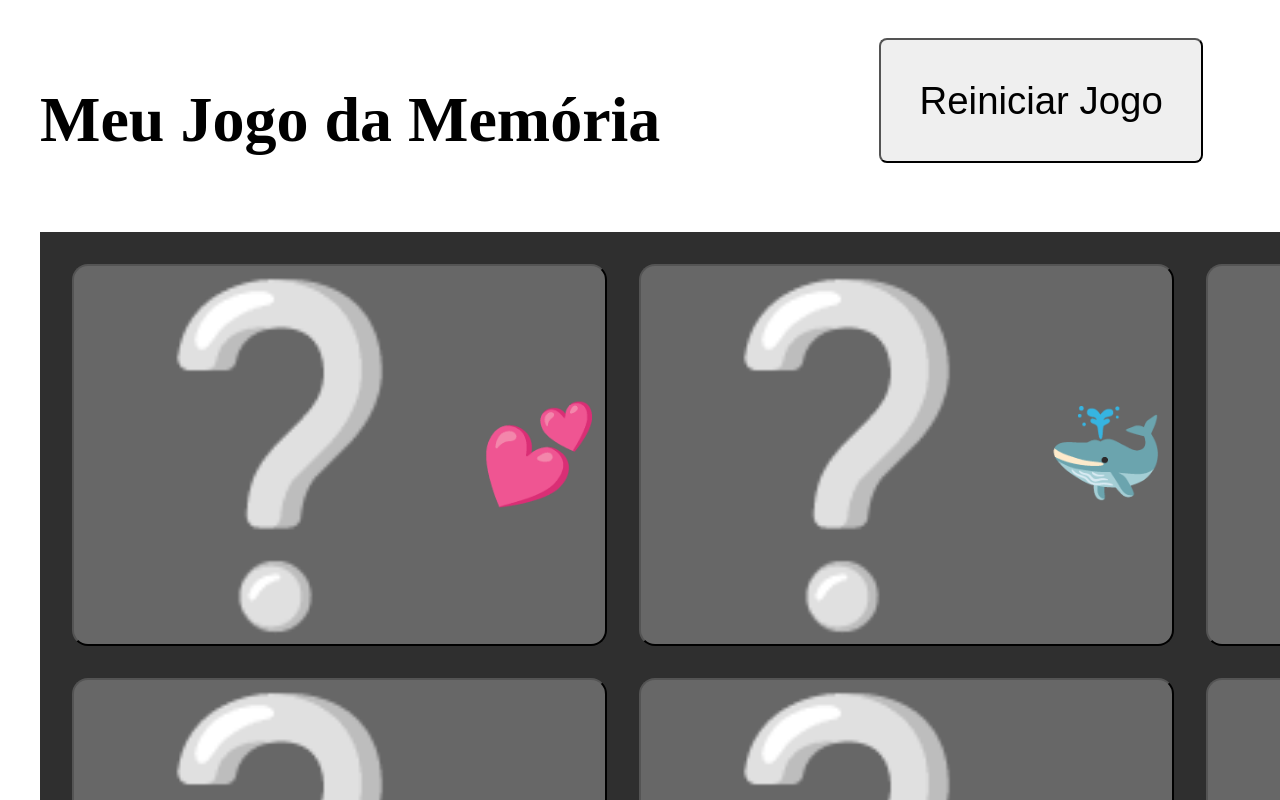
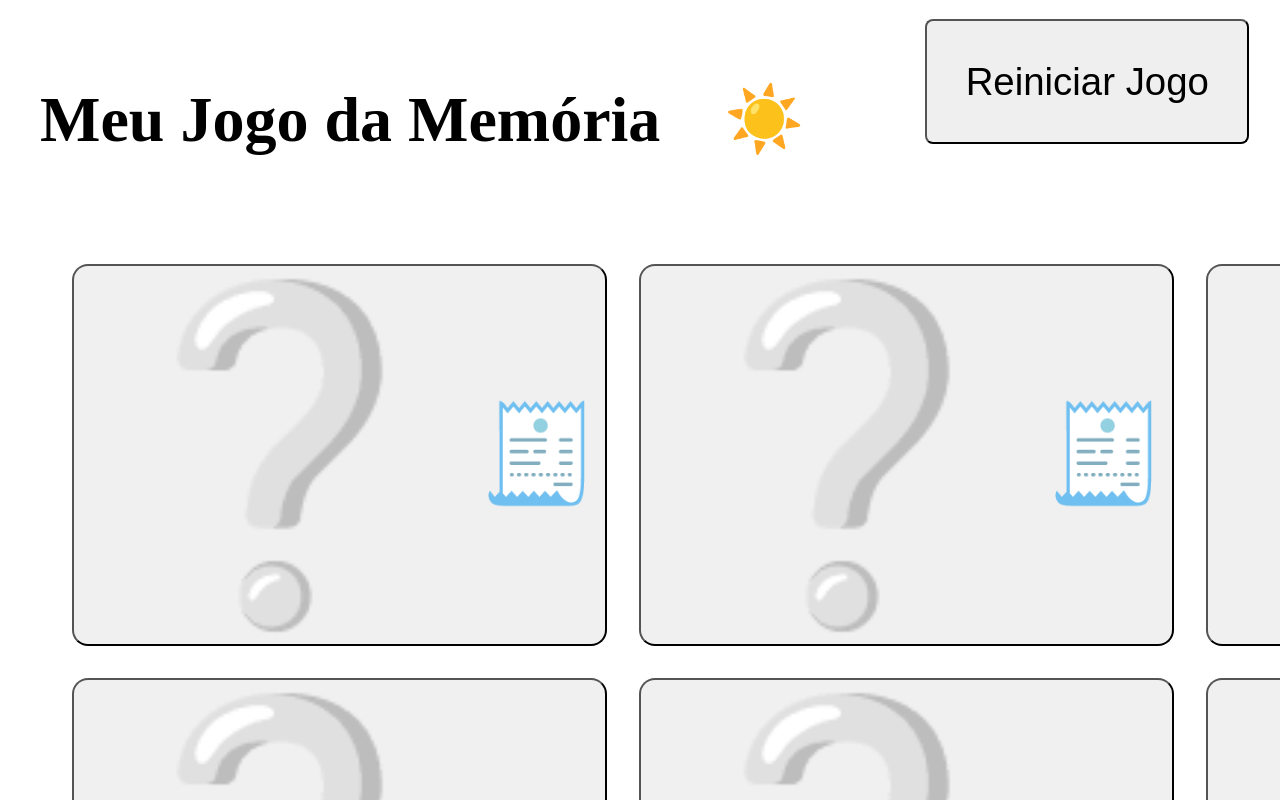
Before and after one commit to marconunesrj/memo-game, a React app: page / in a window 1280 px wide. Shown: the top 800 px of the page. Built offline with nearby package versions, Linux system fonts and the light colour scheme; the HTML template or start-up script is replaced by a standard one.

Commit message:
Definido tema claro e escuro

```diff
--- a/src/App.jsx
+++ b/src/App.jsx
@@ -1,16 +1,25 @@
-import React from 'react'
+import React, {useState} from 'react'
 import { Board } from './components/Board'
 
 export function App() {
+
+    const [ themeDark, setThemeDark ] = useState(false)
+
+
     return (
-        <div style={style}>
-            <h1>Meu Jogo da Memória</h1>
-            <Board />
+        <div style={style(themeDark)}>
+            <div style={{display: 'flex', alignItems: 'center', gap: '2em'}}>
+                <h1>Meu Jogo da Memória</h1>
+                <a style = {styleThemeButton(themeDark)} a href='#' onClick={() => setThemeDark(!themeDark)}>
+                    {themeDark ? "🌑" : "☀️"}
+                </a>
+            </div>
+            <Board themeDark={themeDark}/>
         </div>
     )
 }
 
-const style = {
+const style = themeDark => ({
     fontSize: '2em',
     width: '100vw',
     height: '100vh',
@@ -18,4 +27,9 @@
     display: 'flex',
     flexDirection: 'column',
     gap: '1em'
-}
+})
+
+const styleThemeButton = themeDark => ({
+    fontSize: '2em',
+    textDecoration: 'none'
+})
--- a/src/components/Board.jsx
+++ b/src/components/Board.jsx
@@ -1,9 +1,33 @@
-import React, { use, useRef, useState, useEffect, useCallback } from "react";
+import React, { use, useRef, useState, useEffect, useCallback, useMemo } from "react";
 import { Card } from "./Card";
 
-const icons = ["😂", "💕", "😁", "🍕", "🐳", "🤢", "😻", "🐙"];
+// const icons = ["😂", "💕", "😁", "🍕", "🐳", "🤢", "😻", "🐙"];
 
-export function Board() {
+
+export function Board({themeDark}) {
+
+    // O estado restarted é usado para forçar a atualização do componente quando o jogo é reiniciado,
+    // o que por sua vez vai gerar novos ícones e cartas
+    const [restarted, restart] = useState(0);
+
+    // Vai pegar 8 ícones aleatórios do array, duplicar eles e embaralhar o resultado
+    const icons = useMemo(() => [
+        "😂", "💕", "😁", "🍕", "🐳", "🤢", "😻", "🐙",
+        "🦄", "🐝", "🦋", "🐢", "🦜", "🦥", "🦩", "🦦",
+        "🌵", "🌴", "🌸", "🌼", "🍁", "🍄", "🌙", "☄️",
+        "🧊", "🧿", "🪄", "🎈", "🎀", "🎁", "🎲", "🪁",
+        "🧸", "🪅", "🎻", "🥁", "🎺", "🎷", "🪕", "🎹",
+        "🛹", "🛼", "⛸️", "🥌", "🏹", "🥏", "🪂", "🤿",
+        "🚲", "🛵", "🚁", "🛸", "⛵", "🚤", "🗺️", "🧭",
+        "🏕️", "🗽", "🗼", "🎡", "🎢", "🏖️", "🏜️", "🌋",
+        "🧪", "🧫", "🧬", "🔬", "🛰️", "💾", "🖨️", "⌨️",
+        "🧯", "🔒", "🗝️", "📎", "🗂️", "🧾", "📮", "🪙",
+        "🕯️", "🪔", "🛎️", "🧹", "🪣", "🧼", "🧽", "🚿",
+        "🪞", "🛁", "🛋️", "🪑", "🚪", "🪟", "🧱", "🏺",
+        "🍉", "🧁", "🍿", "🧃"
+    ].sort(() => Math.random() - 0.5).slice(0, 8), [restarted]);
+
+    // A função getCards é usada para gerar as cartas do jogo, duplicando os ícones e embaralhando o resultado
     const getCards = useCallback(() => {
         return [...icons, ...icons]
             .sort(() => Math.random() - 0.5) // Embaralha as cartas
@@ -20,7 +44,8 @@
     const [verifying, setVerifying] = useState(false);
     const restartButton = useRef(null);
 
-
+    // A função onClick é usada para lidar com o clique em uma carta,
+    // virando a carta e verificando se duas cartas foram selecionadas
     const onClick = useCallback((card) => {
         if (card.selected || card.matched || verifying) {
             return;
@@ -62,6 +87,8 @@
         }
     }, [verifying]);
 
+    // A função winCheck é usada para verificar se todas as cartas foram combinadas,
+    // o que significa que o jogador venceu o jogo
     function winCheck() {
         if (!cards.find((card) => !card.matched)) {
             setTimeout(
@@ -75,36 +102,41 @@
         }
     }
 
+    // Efeito para gerar as cartas quando o componente é montado ou quando o estado restarted é atualizado
+    useEffect(() => {
+        setCards(getCards())
+    }, [restarted]);
+
+    // Quando o botão de reiniciar for clicado, ele vai gerar um novo número aleatório
+    // para forçar a atualização do estado restarted, o que por sua vez vai gerar novos ícones e cartas
     return (
-        <div style={style}>
-            <button ref={restartButton} style={styleResetButton} onClick={() => setCards(getCards())}>
+        <div style={style(themeDark)}>
+            <button ref={restartButton} style={styleResetButton(themeDark)} onClick={() => restart(Math.random())}>
                 Reiniciar Jogo
             </button>
             {cards.map((card, index) => (
-                <Card key={index} card={card} onClick={onClick} />
+                <Card key={index} card={card} onClick={onClick} themeDark={themeDark}/>
             ))}
         </div>
     );
 }
 
-const style = {
-    backgroundColor: "#2f2f2f",
+const style = themeDark => ({
+    backgroundColor: themeDark ? "#2f2f2f" : "#ffffff",
     flexGrow: 1,
     display: "grid",
     gridTemplateColumns: "repeat(4, 1fr)",
     gridTemplateRows: "repeat(4, 1fr)",
     gap: "1em",
     padding: "1em",
-};
+});
 
-const styleResetButton = {
+const styleResetButton = themeDark => ({
     position: "absolute",
-    top: "1em",
-    right: "2em",
-    // display: 'flex',
-    fontSize: "1.2em",
+    right: ".8em",
+    top: ".5em",
     padding: "1em",
     borderRadius: "8px",
-    // marginBottom: '1em',
     cursor: "pointer",
-};
+    fontSize: "1.2em",
+});
--- a/src/components/Card.jsx
+++ b/src/components/Card.jsx
@@ -3,15 +3,10 @@
 // children prop pega o conteúdo que está entre as tags do componente
 // icon prop é um exemplo de prop personalizada
 // export function Card({children, icon}) {
-export function Card({card, onClick}) {
+export function Card({card, onClick, themeDark}) {
 
   return (
-    <button
-      style={{
-        ...style,
-        backgroundColor: card.matched ? '#8fbc8f' : style.backgroundColor
-      }}
-      onClick={() => onClick(card)}>
+    <button style={style(themeDark, card.matched)} onClick={() => onClick(card)}>
         {card.showing ? card.icon : '❔'}
         {/* {icon} */}
         {/* /* Deve ser retirado o span abaixo se for usar a prop children */}
@@ -20,8 +15,8 @@
   )
 }
 
-const style = {
-  backgroundColor: '#676767',
+const style = (themeDark, matched) => ({
+  backgroundColor: themeDark ? (matched ? '#8fbc8f' : '#676767') : (matched ? '#90ee90' : '#f0f0f0'),
   fontSize: '10em',
   display: 'flex',
   alignItems: 'center',
@@ -29,4 +24,4 @@
   borderRadius: '16px',
   border: '1px solid #',
   cursor: 'pointer'
-}
+})
```
